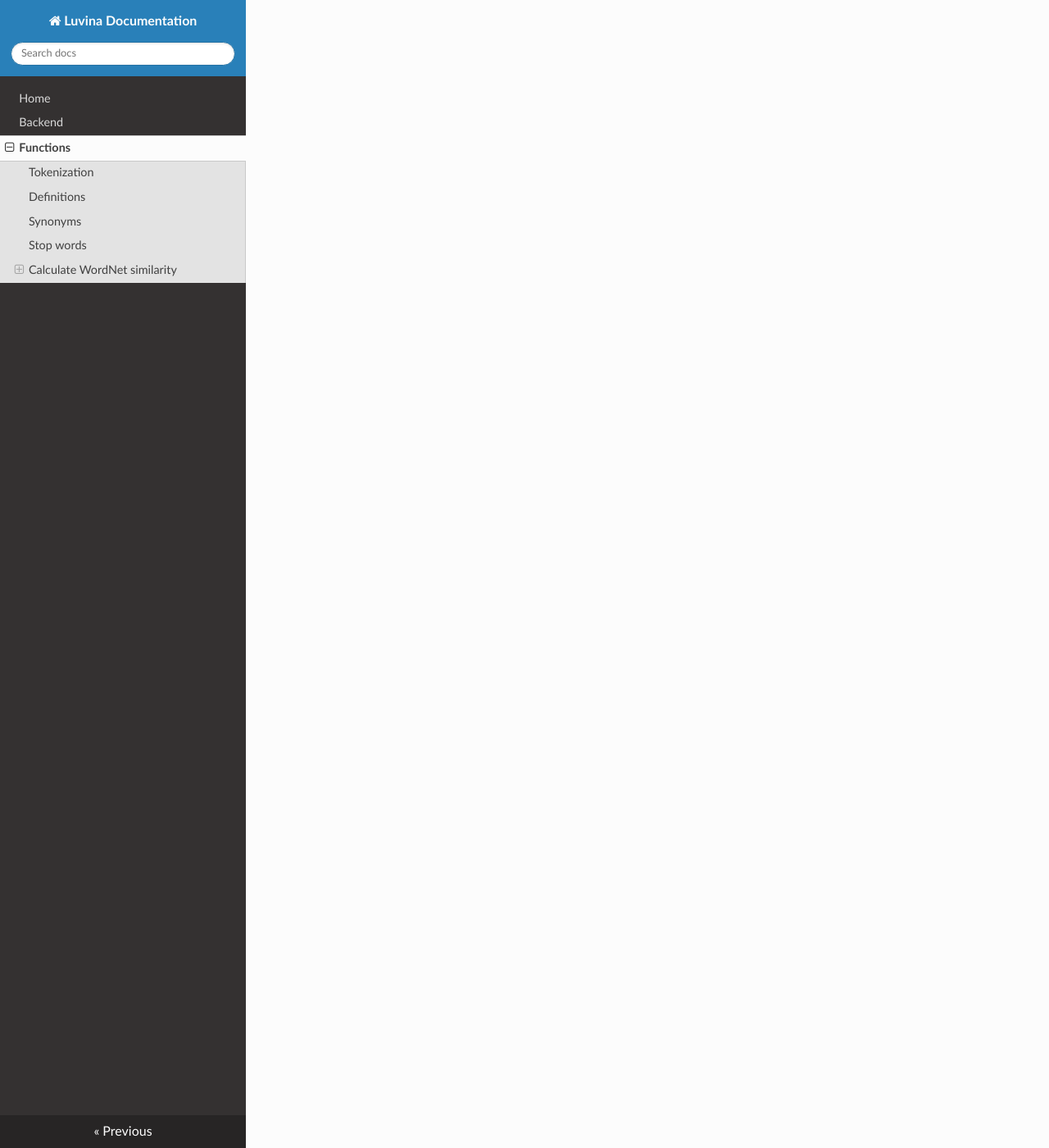
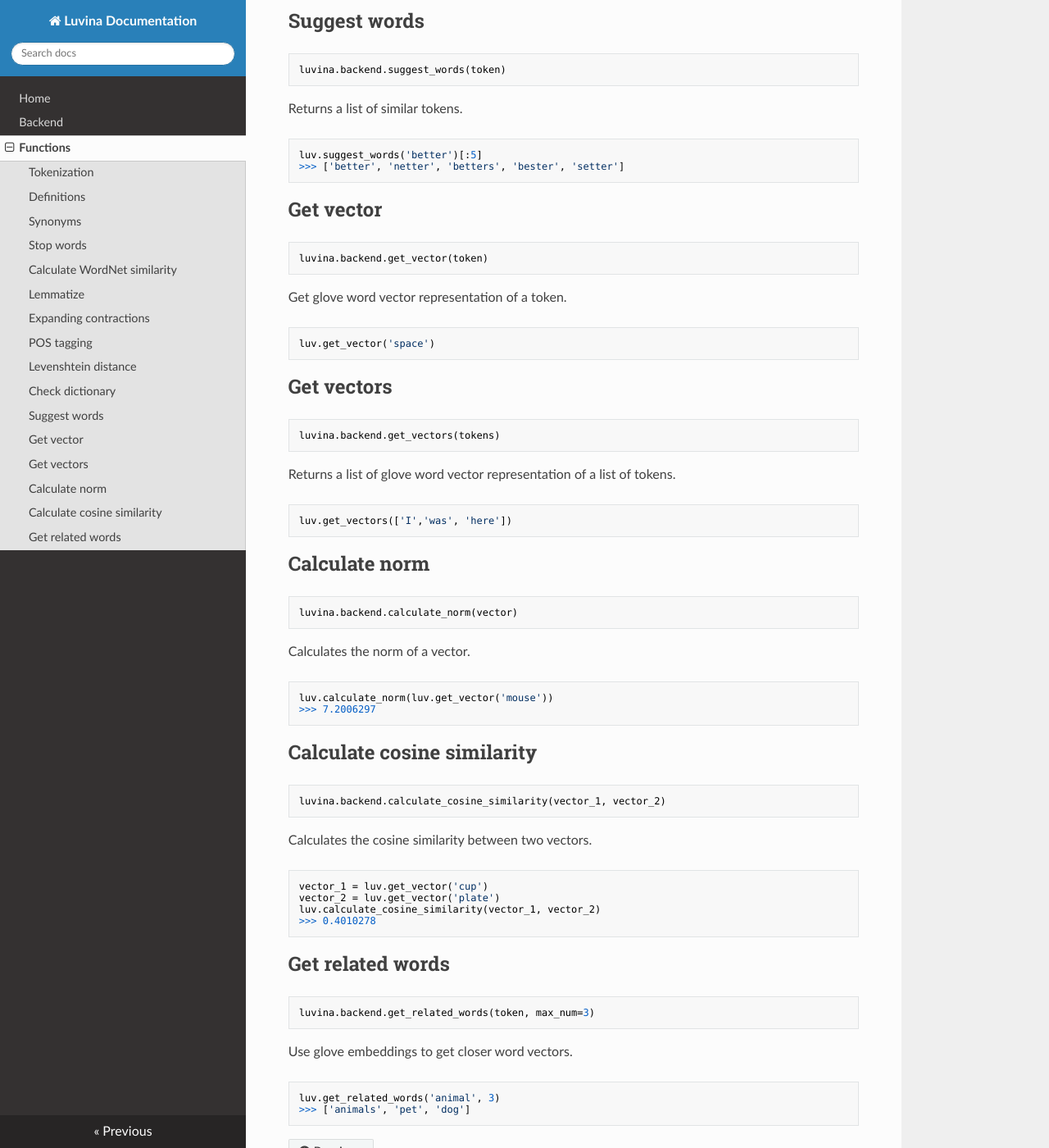
Before and after one commit to oarriaga/luvina, an MkDocs documentation site: the page built from docs/docs/functions.md, in a window 1280 px wide and 1400 px high, scrolled down 2499 px. Shown: the whole window at 82% size. Built offline with MkDocs 1.6.1, drawn with Linux system fonts in a browser that asks for light colours; nearby versions of some CDN libraries; old or Windows-style settings are respelled for this version of MkDocs; some of the changed text lies outside the part shown.

````diff
--- a/docs/docs/functions.md
+++ b/docs/docs/functions.md
@@ -61,7 +61,7 @@
 >>> 0.8571428571428571
 ```
 
-### Lemmatize
+## Lemmatize
 
 ```python
 luvina.backend.lemmatize(token, pos='n'):
@@ -73,7 +73,7 @@
 >>> 'drive'
 ```
 
-### Expanding contractions
+## Expanding contractions
 
 ```python
 luvina.backend.expand_contractions(sentence):
@@ -86,7 +86,7 @@
 >>> 'do not eat it'
 ```
 
-### POS tagging
+## POS tagging
 
 ```python
 luvina.backend.tag_pos(tokens):
@@ -99,7 +99,7 @@
 >>> [('a', 'DT'), ('person', 'NN'), ('is', 'VBZ'), ('driving', 'VBG')]
 ```
 
-### Levenshtein distance
+## Levenshtein distance
 
 ```python
 luvina.backend.calculate_levenshtein_distance(token_1, token_2):
@@ -111,10 +111,101 @@
 >>> 1
 ```
 
+## Check dictionary
+
+```python
+luvina.backend.in_dictionary(token)
+```
+Returns True if the given token is found in the enchant dictionary. Returns False otherwise.
+
+```python
+luv.in_dictionary('book')
+>>> True
+```
+
+## Suggest words
+
+```python
+luvina.backend.suggest_words(token)
+```
+Returns a list of similar tokens.
+
+```python
+luv.suggest_words('better')[:5]
+>>> ['better', 'netter', 'betters', 'bester', 'setter']
+```
+
+## Get vector
+
+```python
+luvina.backend.get_vector(token)
+```
+
+Get glove word vector representation of a token.
+
+```python
+luv.get_vector('space')
+```
+
+## Get vectors
+
+```python
+luvina.backend.get_vectors(tokens)
+```
+
+Returns a list of glove word vector representation of a list of tokens.
+
+```python
+luv.get_vectors(['I','was', 'here'])
+```
+
+
+## Calculate norm
+
+```python
+luvina.backend.calculate_norm(vector)
+```
+Calculates the norm of a vector.
+
+
+```python
+luv.calculate_norm(luv.get_vector('mouse'))
+>>> 7.2006297
+```
+
+## Calculate cosine similarity
+
+```python
+luvina.backend.calculate_cosine_similarity(vector_1, vector_2)
+```
+Calculates the cosine similarity between two vectors.
+
+```python
+vector_1 = luv.get_vector('cup')
+vector_2 = luv.get_vector('plate')
+luv.calculate_cosine_similarity(vector_1, vector_2)
+>>> 0.4010278
+```
+
+## Get related words
+
+```python
+luvina.backend.get_related_words(token, max_num=3)
+```
+
+Use glove embeddings to get closer word vectors.
+
+```python
+luv.get_related_words('animal', 3)
+>>> ['animals', 'pet', 'dog']
+```
+
 
 <!---
 missing documentation from NLTK backend:
 remove_repeated_characters
 filter_tokens
 make_ngrams
+
+missing documentation from common backend
 -->
````
